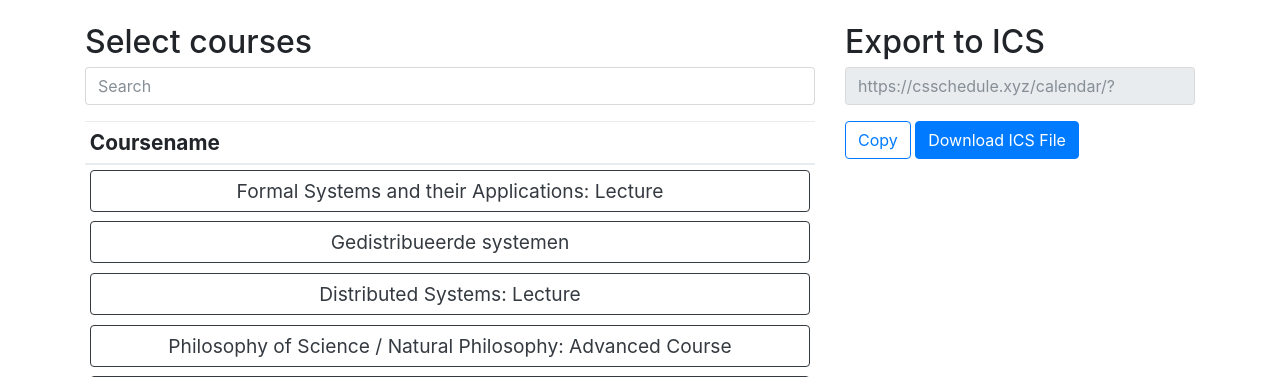
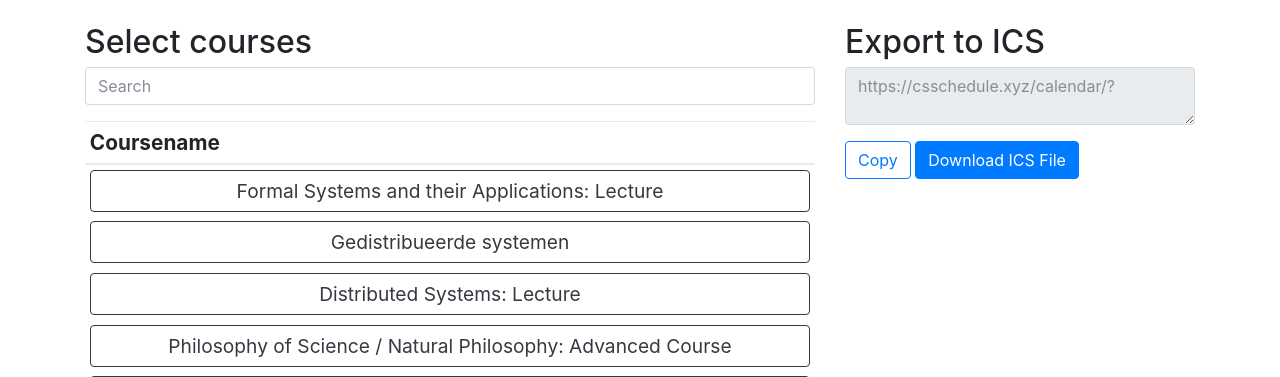
Before and after one commit to MidasLamb/CSSchedule, a PHP site: page / in a window 1280 px wide. Shown: the part 56-433 px from the top of the page. Run offline with PHP 8.4, Linux system fonts and the light colour scheme; data comes from the database, SQL or seed files in the repository; some libraries are stand-ins or nearby versions.

Commit message:
this fixes #21

```diff
--- a/views/home.php
+++ b/views/home.php
@@ -21,7 +21,7 @@
                 <h2>Export to ICS</h2>
                 <div class="form-group">
                     <div id="textSelector">
-                        <input id="linkGenerator" class="form-control" type="text" placeholder="https://csschedule.xyz/calendar/?" readonly>
+                        <textarea id="linkGenerator" class="form-control" type="text" placeholder="https://csschedule.xyz/calendar/?" readonly></textarea>
                     </div>
                 </div>
                 <div class="form-group">
```
